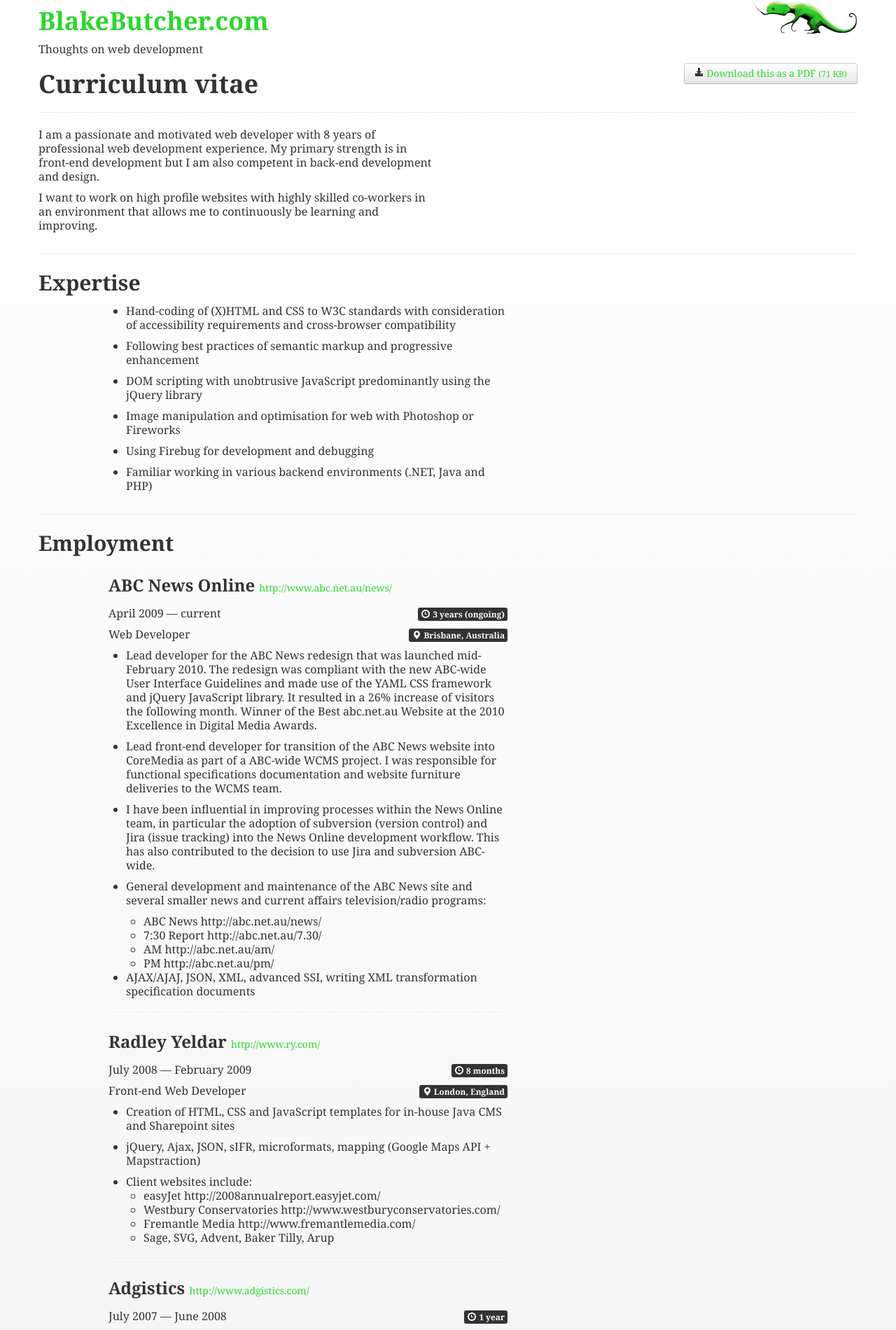
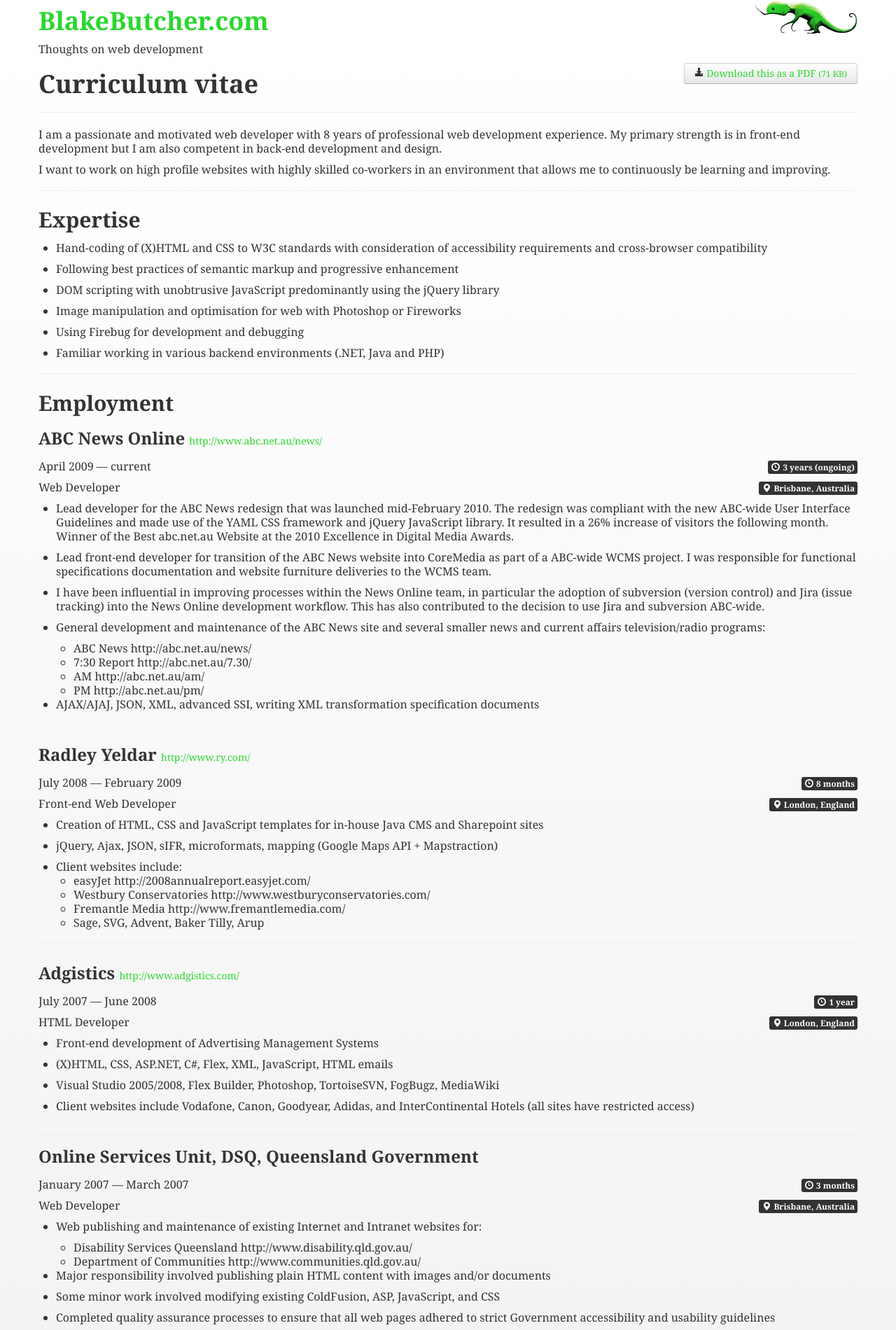
Before and after one commit to blakebutcher/blakebutcher.github.com, a Jekyll site: the page built from cv/index.html, in a window 1280 px wide. Shown: the top 1900 px of the page at 70% size. Built offline with Jekyll 4.4.1, drawn with Linux system fonts in a browser that asks for light colours; nearby versions of some CDN libraries; some web fonts are replaced.

Commit message:
Single column layout

```diff
--- a/cv/index.html
+++ b/cv/index.html
@@ -6,20 +6,13 @@ title: Curriculum vitae
 <p class="pull-right"><a class="btn" href="blake-butcher-cv.pdf"><i class="icon-download-alt"></i> Download this as a PDF <small>(71 KB)</small></a></p>
 <h1>{{ page.title }}</h1>
 <hr>
-<div class="row">
-	<div class="span6">
+
 <p>I am a passionate and motivated web developer with 8 years of professional web development experience. My primary strength is in front-end development but I am also competent in back-end development and design.</p>
 <p>I want to work on high profile websites with highly skilled co-workers in an environment that allows me to continuously be learning and improving.</p>
-	</div>
-</div>
+
 <hr>
 
 <h2>Expertise</h2>
-<div class="row">
-	<div class="span1">
-		&nbsp;
-	</div>
-	<div class="span6">
 <ul>
 	<li><p>Hand-coding of (X)HTML and CSS to W3C standards with consideration of accessibility requirements and cross-browser compatibility</p></li>
 	<li><p>Following best practices of semantic markup and progressive enhancement</p></li>
@@ -28,16 +21,11 @@ title: Curriculum vitae
 	<li><p>Using Firebug for development and debugging</p></li>
 	<li><p>Familiar working in various backend environments (.NET, Java and PHP)</p></li>
 </ul>
-	</div>
-</div>
+
 <hr>
 
 <h2>Employment</h2>
-<div class="row">
-	<div class="span1">
-		&nbsp;
-	</div>
-	<div class="span6">
+
 <h3>ABC News Online <small><a href="http://www.abc.net.au/news/">http://www.abc.net.au/news/</a></small></h3>
 <p class="pull-right"><span class="label label-inverse"><i class="icon-time icon-white"></i> 3 years (ongoing)</span></p>
 <p>April 2009 &mdash; current</p>
@@ -117,17 +105,11 @@ title: Curriculum vitae
 	<li><p>Providing phone support, email support, and training documentation to clients and sales staff</p></li>
 	<li><p>Additional experience/exposure with UNIX, Subversion, HTML emails, SEO, training new developers, meeting and gathering requirements from clients, and logo design</p></li>
 </ul>
-	</div>
-</div>
 
 <hr>
 
 <h2>Education</h2>
-<div class="row">
-	<div class="span1">
-		&nbsp;
-	</div>
-	<div class="span6">
+
 <h3>Bachelor of Information Technology <br>Griffith University <small><a href="http://www.griffith.edu.au/">http://www.griffith.edu.au/</a></small></h3>
 <p class="pull-right"><span class="label label-inverse"><i class="icon-time icon-white"></i> 3 years, 6 months</span></p>
 <p>January 2000 &mdash; June 2003</p>
@@ -144,20 +126,9 @@ title: Curriculum vitae
 		</ul>
 	</li>
 </ul>
-	</div>
-</div>
 
 <hr>
 
 <h2>Referees</h2>
-<div class="row">
-	<div class="span1">
-		&nbsp;
-	</div>
-	<div class="span4">
 <p>Available upon request</p>
 <p>Recommendations can be viewed at <a href="http://www.linkedin.com/in/blakebutcher">http://www.linkedin.com/in/blakebutcher</a></p>
-	</div>
-</div>
-
-<hr>
```
Lines whose indentation alone changed are shown as unchanged.
